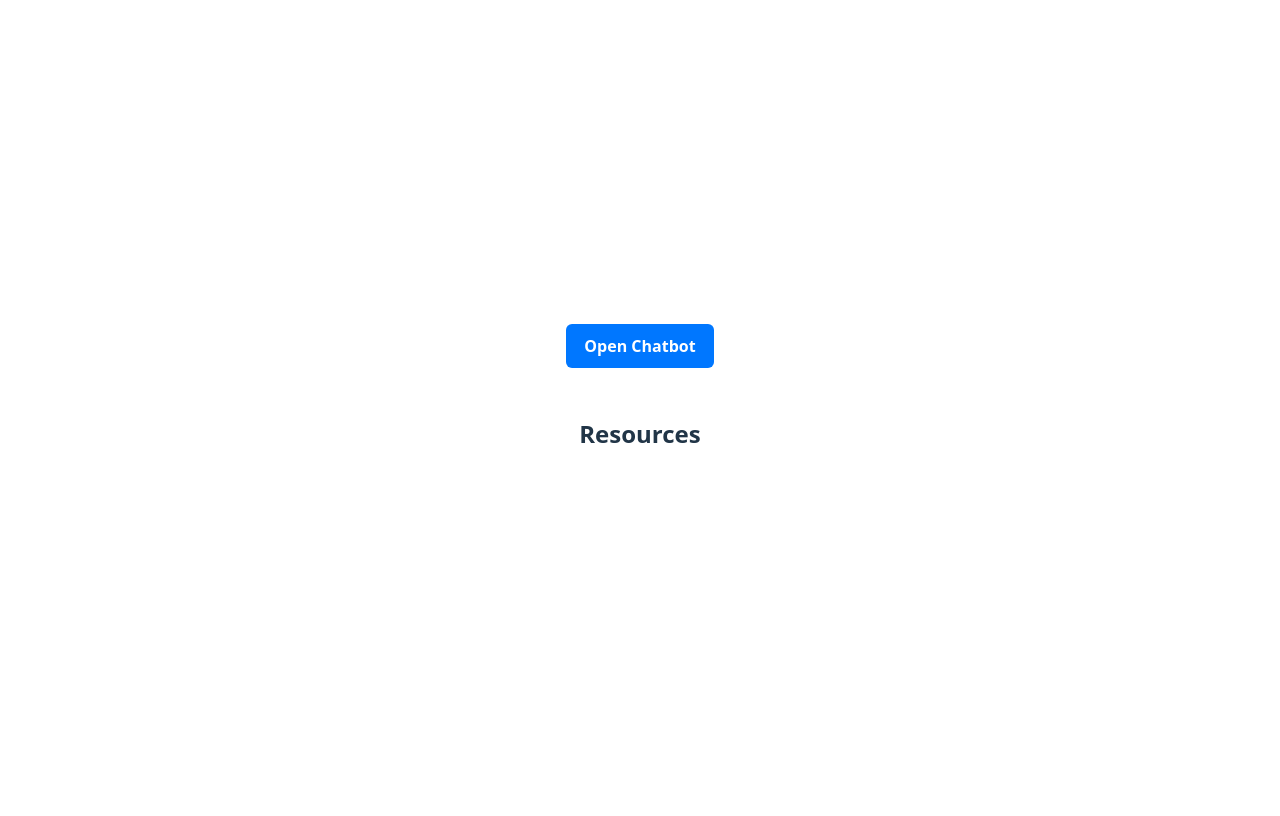
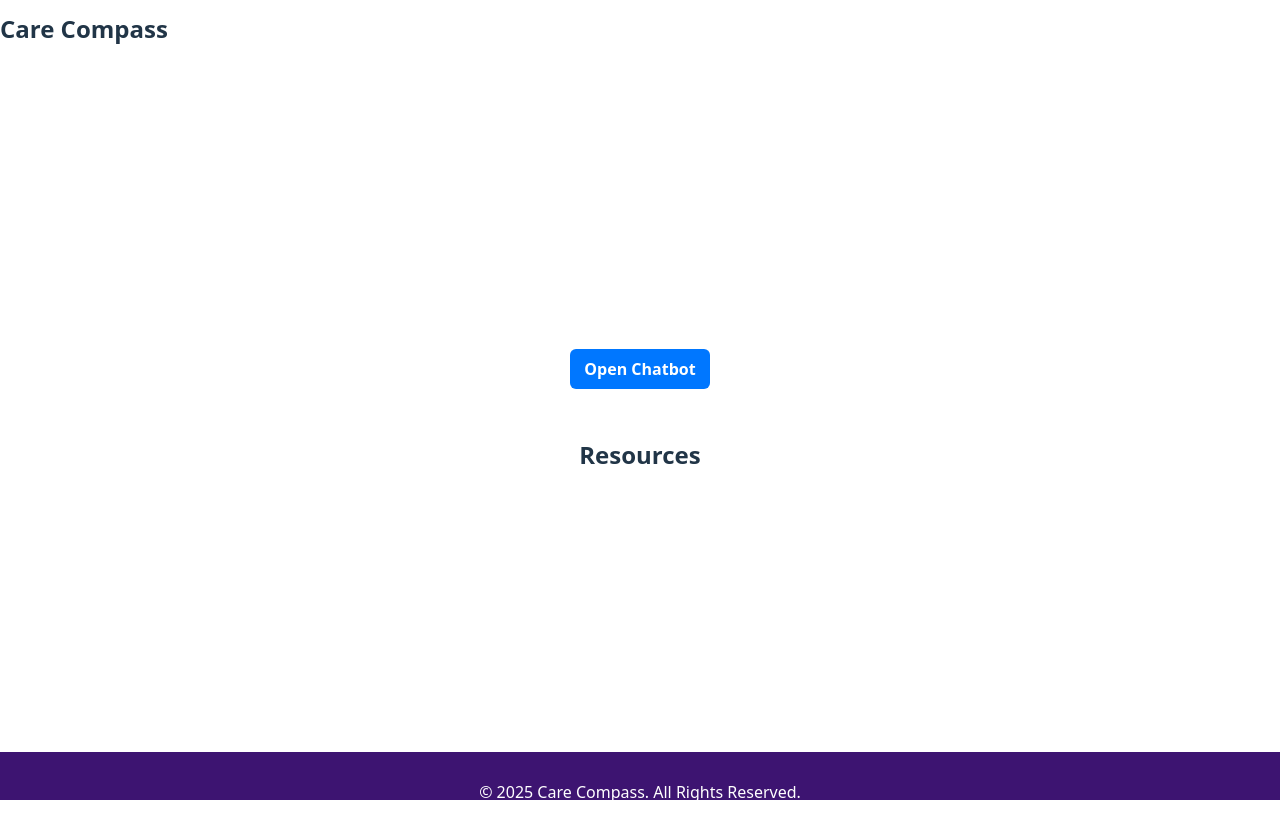
Before and after one commit to lgxnder/Capstone-Project, a React (Vite) app in the folder frontend/: page / in a window 1280 px wide. Built offline with nearby package versions, Linux system fonts and the light colour scheme; no server answers.

Commit message:
Integrated Header and Footer into HomePage.

```diff
--- a/frontend/src/pages/HomePage.css
+++ b/frontend/src/pages/HomePage.css
@@ -1,26 +1,32 @@
 .home-container {
-  align-self: stretch;
+  min-height: 100vh;
+  display: flex;
+  flex-direction: column;
+  box-sizing: border-box;
 }
 
 .home-inner {
-  min-height: calc(100vh - 4rem);
+  /* center between header and footer */
+  margin: auto 0;
+  margin-left: auto;
+  margin-right: auto;
   display: flex;
   flex-direction: column;
   justify-content: center;
   align-items: center;
   padding: 24px;
   max-width: 800px;
-  margin: 0 auto;
+  width: 100%;
   text-align: center;
 }
 
 .chat-link-wrapper {
-  margin-top: 12px;
+  margin-top: 8px;
 }
 
 .chat-link {
   display: inline-block;
-  padding: 10px 18px;
+  padding: 8px 14px;
   background: #0077ff;
   color: #fff;
   border-radius: 6px;
--- a/frontend/src/pages/HomePage.jsx
+++ b/frontend/src/pages/HomePage.jsx
@@ -1,9 +1,12 @@
 import { Link } from "react-router-dom";
 import "./HomePage.css";
+import Header from "../components/common/Header";
+import Footer from "../components/common/Footer";
 
 export default function HomePage() {
   return (
     <div className="home-container">
+    <Header/>
       <div className="home-inner">
         <div className="chat-link-wrapper">
           <Link to="/chat" className="chat-link">
@@ -15,6 +18,7 @@ export default function HomePage() {
           <h2>Resources</h2>
         </section>
       </div>
+      <Footer/>
     </div>
   );
 }
```
